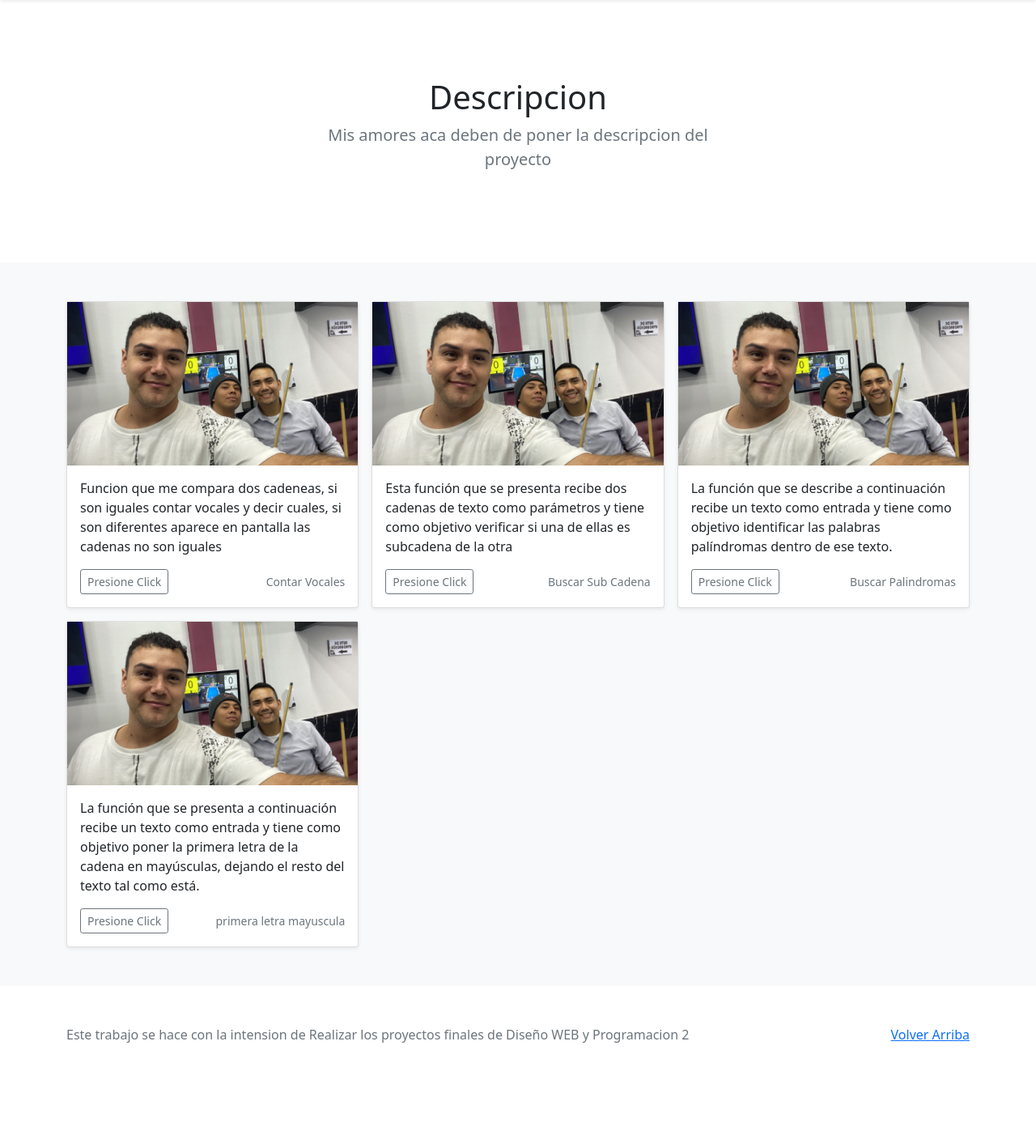
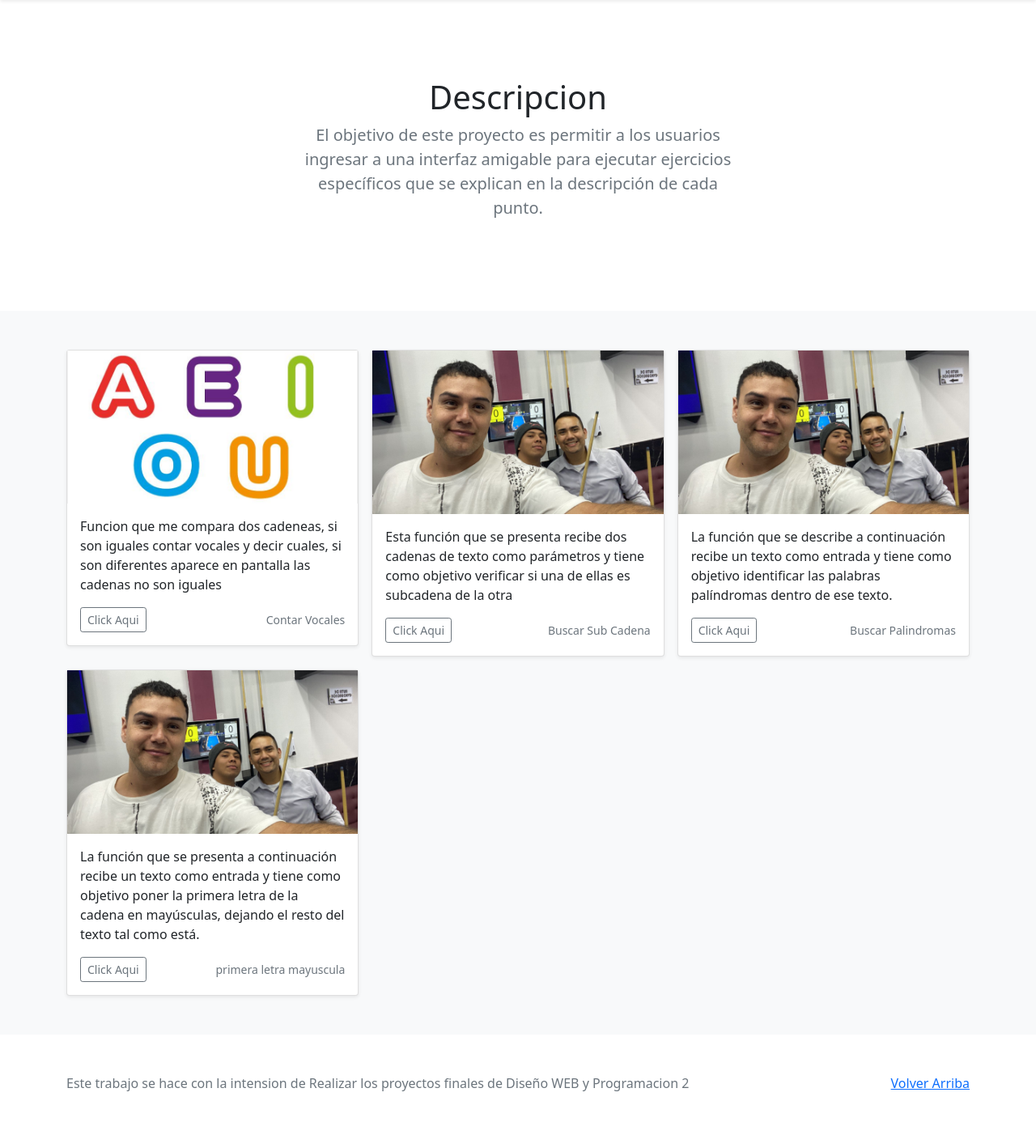
Before and after one commit to Alejopool/ProyectoMenu, a Flask app: page /Home in a window 1280 px wide. Shown: the part 82-1484 px from the top of the page at 81% size. Before the commit the page ends 1370 px from the top, so only its background shows below. Run offline with Flask 3, Linux system fonts and the light colour scheme; some libraries are stand-ins or nearby versions.

Commit message:
Descripción de los cambios

```diff
--- /dev/null
+++ b/PoryectoMenu/static/js/mi_archivo.js
@@ -0,0 +1,26 @@
+
+window.onload = function(){
+    const boton_contar_vocales = document.getElementById("boton_contar_vocales")
+    boton_contar_vocales.addEventListener('click',function(){
+        var modal_contar_vocales = new bootstrap.Modal(document.getElementById("modal_contar_vocales"))
+        modal_contar_vocales.show()
+    })
+
+    const boton_sub_cadena = document.getElementById("boton_sub_cadena")
+    boton_sub_cadena.addEventListener('click',function(){
+        var modal_sub_cadena = new bootstrap.Modal(document.getElementById("modal_sub_cadena"))
+        modal_sub_cadena.show()
+    })
+
+    const boton_palindromas = document.getElementById("boton_palindromas")
+    boton_palindromas.addEventListener('click',function(){
+        var modal_palindromas = new bootstrap.Modal(document.getElementById("modal_palindromas"))
+        modal_palindromas.show()
+    })
+
+    const buton_primera_mayuscula = document.getElementById("buton_primera_mayuscula")
+    buton_primera_mayuscula.addEventListener('click',function(){
+        var moda_primera_mayuscula = new bootstrap.Modal(document.getElementById("moda_primera_mayuscula"))
+        moda_primera_mayuscula.show()
+    })
+}
--- a/PoryectoMenu/templates/Home.html
+++ b/PoryectoMenu/templates/Home.html
@@ -13,6 +13,7 @@
 
   <!-- Bootstrap JS -->
   <script src="{{ url_for('static', filename='js/bootstrap.bundle.min.js') }}"></script>
+  <script src="{{ url_for('static', filename='js/mi_archivo.js')}}"></script>
 
     <style>
       .bd-placeholder-img {
@@ -78,7 +79,7 @@
     <div class="row py-lg-5">
       <div class="col-lg-6 col-md-8 mx-auto">
         <h1 class="fw-light">Descripcion</h1>
-        <p class="lead text-muted">Mis amores aca deben de poner la descripcion del proyecto</p>
+        <p class="lead text-muted">El objetivo de este proyecto es permitir a los usuarios ingresar a una interfaz amigable para ejecutar ejercicios específicos que se explican en la descripción de cada punto.</p>
       </div>
     </div>
   </section>
@@ -89,14 +90,14 @@
       <div class="row row-cols-1 row-cols-sm-2 row-cols-md-3 g-3"> <!--Desde aca empiezan los contenedores  este es el de contador Vocales-->
         <div class="col">
           <div class="card shadow-sm">
-           <img src="{{ url_for('static', filename='Img/IconoLogin.jpeg') }}" alt="">
+           <img src="{{ url_for('static', filename='Img/sustentacion/vocales.png') }}" alt="">
 
             <div class="card-body">
               <p class="card-text">Funcion que me compara dos cadeneas, si son iguales contar vocales y decir cuales,
                 si son diferentes aparece en pantalla las cadenas no son iguales </p>
               <div class="d-flex justify-content-between align-items-center">
                 <div class="btn-group">
-                  <button type="button" class="btn btn-sm btn-outline-secondary">Presione Click</button>
+                  <button id="boton_contar_vocales" type="button" class="btn btn-sm btn-outline-secondary">Click Aqui</button>
                 </div>
                 <small class="text-muted">Contar Vocales</small>
               </div>
@@ -112,7 +113,7 @@
                 <p class="card-text">Esta función que se presenta recibe dos cadenas de texto como parámetros y tiene como objetivo verificar si una de ellas es subcadena de la otra </p>
                 <div class="d-flex justify-content-between align-items-center">
                   <div class="btn-group">
-                    <button type="button" class="btn btn-sm btn-outline-secondary">Presione Click</button>
+                    <button id="boton_sub_cadena" type="button" class="btn btn-sm btn-outline-secondary">Click Aqui</button>
                   </div>
                   <small class="text-muted">Buscar Sub Cadena</small>
                 </div>
@@ -128,7 +129,7 @@
                 <p class="card-text">La función que se describe a continuación recibe un texto como entrada y tiene como objetivo identificar las palabras palíndromas dentro de ese texto. </p>
                 <div class="d-flex justify-content-between align-items-center">
                   <div class="btn-group">
-                    <button type="button" class="btn btn-sm btn-outline-secondary">Presione Click</button>
+                    <button id="boton_palindromas" type="button" class="btn btn-sm btn-outline-secondary">Click Aqui</button>
                   </div>
                   <small class="text-muted">Buscar Palindromas</small>
                 </div>
@@ -144,7 +145,7 @@
                 <p class="card-text">La función que se presenta a continuación recibe un texto como entrada y tiene como objetivo poner la primera letra de la cadena en mayúsculas, dejando el resto del texto tal como está. </p>
                 <div class="d-flex justify-content-between align-items-center">
                   <div class="btn-group">
-                    <button type="button" class="btn btn-sm btn-outline-secondary">Presione Click</button>
+                    <button id="buton_primera_mayuscula" type="button" class="btn btn-sm btn-outline-secondary">Click Aqui</button>
                   </div>
                   <small class="text-muted">primera letra mayuscula</small>
                 </div>
@@ -168,4 +169,80 @@
   </div>
 </footer>
 </body>
+<!--este modal es de contando de vocales-->
+<div id="modal_contar_vocales" class="modal" tabindex="-1">
+  <div class="modal-dialog">
+    <div class="modal-content">
+      <div class="modal-header">
+        <h5 class="modal-title">Ingrese cadenas para iniciar comparación</h5>
+        <button type="button" class="btn-close" data-bs-dismiss="modal" aria-label="Close"></button>
+      </div>
+      <div class="modal-body">
+        <p>Modal body text goes here.</p>
+      </div>
+      <div class="modal-footer">
+        <button type="button" class="btn btn-secondary" data-bs-dismiss="modal">Cerrar</button>
+        <button type="button" class="btn btn-primary">Ejecutar</button>
+      </div>
+    </div>
+  </div>
+</div>
+<!--***********************************-->
+<!--este modal es el de sub cadena-->
+<div id="modal_sub_cadena" class="modal" tabindex="-1">
+  <div class="modal-dialog">
+    <div class="modal-content">
+      <div class="modal-header">
+        <h5 class="modal-title">Ingrese cadenas para iniciar comparación</h5>
+        <button type="button" class="btn-close" data-bs-dismiss="modal" aria-label="Close"></button>
+      </div>
+      <div class="modal-body">
+        <p>Modal body text goes here.</p>
+      </div>
+      <div class="modal-footer">
+        <button type="button" class="btn btn-secondary" data-bs-dismiss="modal">Cerrar</button>
+        <button type="button" class="btn btn-primary">Ejecutar</button>
+      </div>
+    </div>
+  </div>
+</div>
+<!--***********************************-->
+<!--este modal es el de buscar palindromas-->
+<div id="modal_palindromas" class="modal" tabindex="-1">
+  <div class="modal-dialog">
+    <div class="modal-content">
+      <div class="modal-header">
+        <h5 class="modal-title">Ingrese texto para calcular palindromas</h5>
+        <button type="button" class="btn-close" data-bs-dismiss="modal" aria-label="Close"></button>
+      </div>
+      <div class="modal-body">
+        <p>Modal body text goes here.</p>
+      </div>
+      <div class="modal-footer">
+        <button type="button" class="btn btn-secondary" data-bs-dismiss="modal">Cerrar</button>
+        <button type="button" class="btn btn-primary">Ejecutar</button>
+      </div>
+    </div>
+  </div>
+</div>
+<!--***********************************-->
+<!--este modal es el de primera letra mayuscula-->
+<div id="moda_primera_mayuscula" class="modal" tabindex="-1">
+  <div class="modal-dialog">
+    <div class="modal-content">
+      <div class="modal-header">
+        <h5 class="modal-title">Ingrese texto para convertir primera letra en mayuscula</h5>
+        <button type="button" class="btn-close" data-bs-dismiss="modal" aria-label="Close"></button>
+      </div>
+      <div class="modal-body">
+        <p>Modal body text goes here.</p>
+      </div>
+      <div class="modal-footer">
+        <button type="button" class="btn btn-secondary" data-bs-dismiss="modal">Cerrar</button>
+        <button type="button" class="btn btn-primary">Ejecutar</button>
+      </div>
+    </div>
+  </div>
+</div>
+<!--***********************************-->
 </html>
```
Also changed, not shown: PoryectoMenu/templates/sustentacion.html (+9 -7 lines), PoryectoMenu/static/Img/sustentacion/vocales.png (added).
